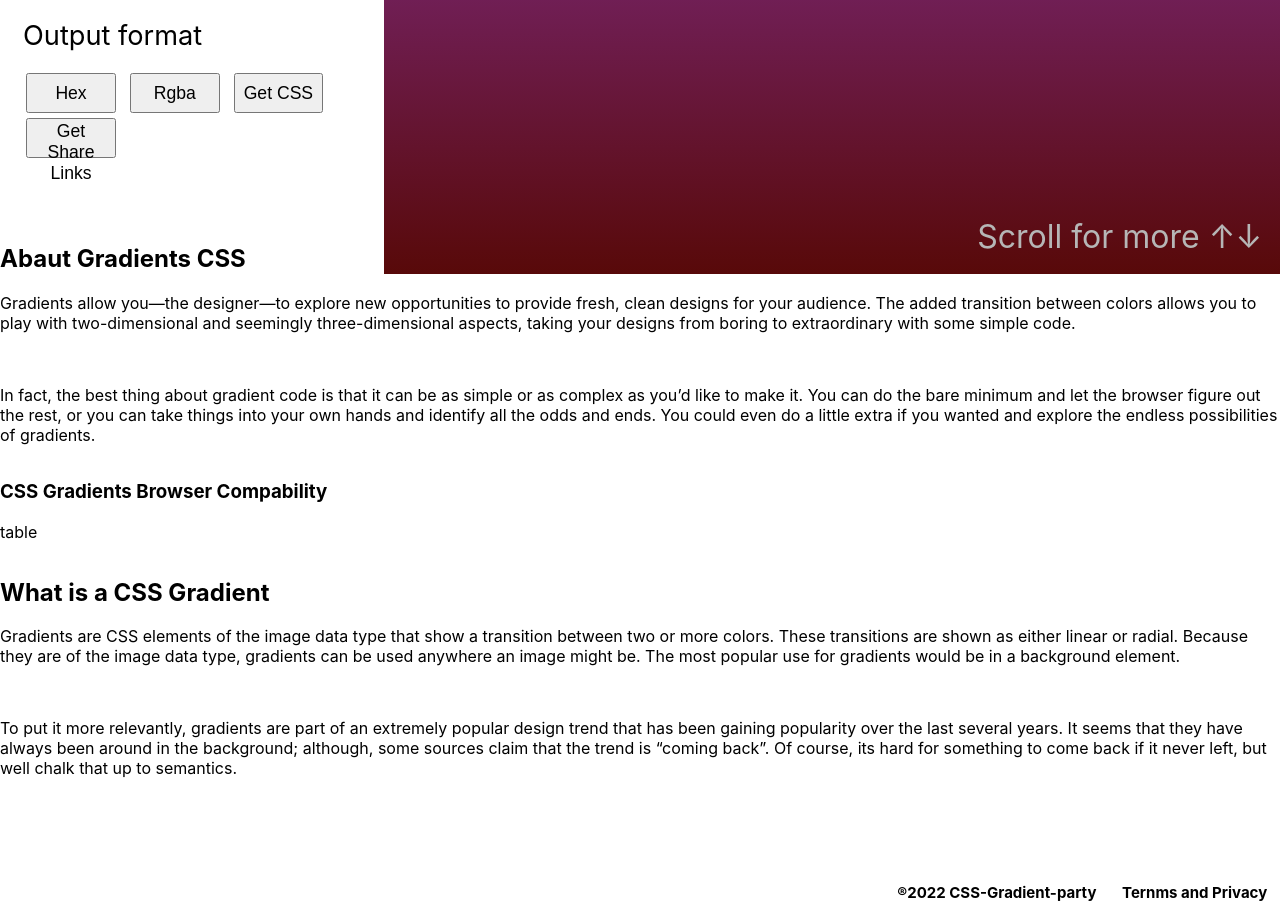
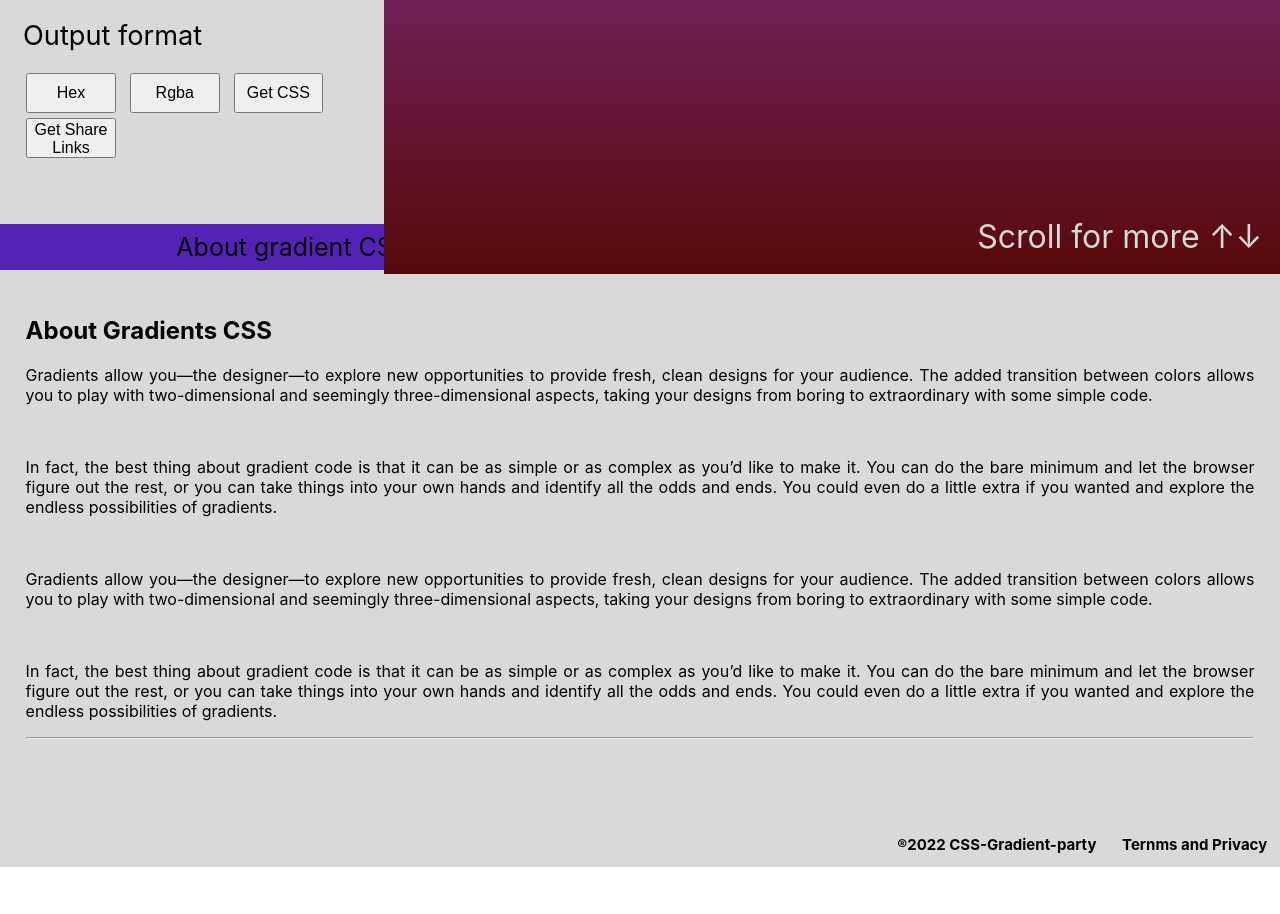
Before and after one commit to CarolinaCasas-zz/Gradient-party, a React (Create React App) app: page / in a window 1280 px wide. Shown: the part 526-1440 px from the top of the page. After the commit the page ends 1393 px from the top, so only its background shows below. Built offline with nearby package versions, Linux system fonts and the light colour scheme.

Commit message:
allRoutes

```diff
--- /dev/null
+++ b/src/ArticleComponents/AbaotCSS.js
@@ -0,0 +1,30 @@
+import "../SectionPage/infoSection.css"
+const AboutCSS = () => {
+
+    return (
+        <>
+        <section className="infoSection">
+            <h2>
+                About Gradients CSS
+            </h2>
+            <p>
+            Gradients allow you—the designer—to explore new opportunities to provide fresh, clean designs for your audience. The added transition between colors allows you to play with two-dimensional and seemingly three-dimensional aspects, taking your designs from boring to extraordinary with some simple code.
+            </p><br/>
+            <p>
+                In fact, the best thing about gradient code is that it can be as simple or as complex as you’d like to make it. You can do the bare minimum and let the browser figure out the rest, or you can take things into your own hands and identify all the odds and ends. You could even do a little extra if you wanted and explore the endless possibilities of gradients.
+            </p><br/>
+            <p>
+            Gradients allow you—the designer—to explore new opportunities to provide fresh, clean designs for your audience. The added transition between colors allows you to play with two-dimensional and seemingly three-dimensional aspects, taking your designs from boring to extraordinary with some simple code.
+            </p><br/>
+            <p>
+                In fact, the best thing about gradient code is that it can be as simple or as complex as you’d like to make it. You can do the bare minimum and let the browser figure out the rest, or you can take things into your own hands and identify all the odds and ends. You could even do a little extra if you wanted and explore the endless possibilities of gradients.
+            </p>
+            <hr/>
+        </section>
+        </>
+    )
+
+}
+
+
+export default AboutCSS;
--- a/src/ArticleComponents/AbautCSS.js
+++ /dev/null
@@ -1,23 +0,0 @@
-
-const AbautCSS = () => {
-
-    return (
-        <>
-        <section>
-            <h2>
-                Abaut Gradients CSS
-            </h2>
-            <p>
-            Gradients allow you—the designer—to explore new opportunities to provide fresh, clean designs for your audience. The added transition between colors allows you to play with two-dimensional and seemingly three-dimensional aspects, taking your designs from boring to extraordinary with some simple code.
-            </p><br/>
-            <p>
-                In fact, the best thing about gradient code is that it can be as simple or as complex as you’d like to make it. You can do the bare minimum and let the browser figure out the rest, or you can take things into your own hands and identify all the odds and ends. You could even do a little extra if you wanted and explore the endless possibilities of gradients.
-            </p>
-        </section>
-        </>
-    )
-
-}
-
-
-export default AbautCSS;
--- a/src/ArticleComponents/BrowserCompability.js
+++ b/src/ArticleComponents/BrowserCompability.js
@@ -2,13 +2,29 @@
 const BrowserCompability = () => {
 
     return (
-        <section>
-            <h1>
+        <section className="infoSection">
+            <h2>
                 CSS Gradients Browser Compability
-            </h1>
+            </h2>
             <p>
-                table
+                Gradients are CSS elements of the image data type that show a transition between two or more colors. These transitions are shown as either linear or radial. Because they are of the image data type, gradients can be used anywhere an image might be. The most popular use for gradients would be in a background element.
+            </p><br />
+            <p>
+                To put it more relevantly, gradients are part of an extremely popular design trend that has been gaining popularity over the last several years. It seems that they have always been around in the background; although, some sources claim that the trend is “coming back”. Of course, its hard for something to come back if it never left, but well chalk that up to semantics.
+            </p><br />
+            <p>
+                Gradients are CSS elements of the image data type that show a transition between two or more colors. These transitions are shown as either linear or radial. Because they are of the image data type, gradients can be used anywhere an image might be. The most popular use for gradients would be in a background element.
+            </p><br />
+            <p>
+                To put it more relevantly, gradients are part of an extremely popular design trend that has been gaining popularity over the last several years. It seems that they have always been around in the background; although, some sources claim that the trend is “coming back”. Of course, its hard for something to come back if it never left, but well chalk that up to semantics.
+            </p><br />
+            <p>
+                Gradients are CSS elements of the image data type that show a transition between two or more colors. These transitions are shown as either linear or radial. Because they are of the image data type, gradients can be used anywhere an image might be. The most popular use for gradients would be in a background element.
+            </p><br />
+            <p>
+                To put it more relevantly, gradients are part of an extremely popular design trend that has been gaining popularity over the last several years. It seems that they have always been around in the background; although, some sources claim that the trend is “coming back”. Of course, its hard for something to come back if it never left, but well chalk that up to semantics.
             </p>
+            <hr/>
         </section>
     )
 
--- a/src/ArticleComponents/WhatIsaGradient.js
+++ b/src/ArticleComponents/WhatIsaGradient.js
@@ -1,7 +1,7 @@
 const WhatIsaGradient = () => {
 
     return (
-        <section>
+        <section className="infoSection">
             <h2>
                 What is a CSS Gradient
             </h2>
@@ -10,7 +10,15 @@ const WhatIsaGradient = () => {
             </p><br />
             <p>
                 To put it more relevantly, gradients are part of an extremely popular design trend that has been gaining popularity over the last several years. It seems that they have always been around in the background; although, some sources claim that the trend is “coming back”. Of course, its hard for something to come back if it never left, but well chalk that up to semantics.
+            </p><br />
+            <p>
+                Gradients are CSS elements of the image data type that show a transition between two or more colors. These transitions are shown as either linear or radial. Because they are of the image data type, gradients can be used anywhere an image might be. The most popular use for gradients would be in a background element.
+            </p><br />
+            <p>
+                To put it more relevantly, gradients are part of an extremely popular design trend that has been gaining popularity over the last several years. It seems that they have always been around in the background; although, some sources claim that the trend is “coming back”. Of course, its hard for something to come back if it never left, but well chalk that up to semantics.
             </p>
+            <hr />
+
         </section>
     )
 
--- a/src/SectionPage/EditGradiantBar.css
+++ b/src/SectionPage/EditGradiantBar.css
@@ -38,7 +38,7 @@
 }
 
 .sampleColor_scrollMesagge{
-color: rgb(182, 182, 182);
+color: rgb(216, 216, 216);
 font-size: 200%;
 margin: 2%;
 }
@@ -49,6 +49,11 @@ button{
     margin-top: 2%;
     margin-bottom: 2%;
     font-size: 100%;
+}
+
+button:focus, form button:active{
+    background-color:#6300e4;
+    color: #fbfcfc;
 }
 
 
@@ -82,6 +87,6 @@ button{
         height: 5vh;
         margin-top: 2%;
         margin-bottom: 2%;
-        font-size: 110%;
+        font-size: 100%;
     }
   }
--- a/src/SectionPage/InfoSection.js
+++ b/src/SectionPage/InfoSection.js
@@ -1,22 +1,50 @@
-import AbautCSS from "../ArticleComponents/AbautCSS";
+import AboutCSS from "../ArticleComponents/AbaotCSS";
 import BrowserCompability from "../ArticleComponents/BrowserCompability";
 import WhatIsaGradient from "../ArticleComponents/WhatIsaGradient";
 import { useTheme } from "../context/ThemeProvider";
 import "./infoSection.css"
+import React from "react";
+import {
+  BrowserRouter,
+  Routes,
+  Route,
+  Link
+} from "react-router-dom";
 
 
 const InfoSection = () => {
     const{theme}= useTheme();
 
     return (
-        <main>
-            <article className="infoSection" style={{backgroundColor: theme.background, color: theme.textColor}}>
-                    <AbautCSS />
-                    <BrowserCompability />
-                   <WhatIsaGradient />
-            </article>
+
+        <BrowserRouter>
+          <nav className="navigation" style={{backgroundColor: theme.background, color: theme.textColor}}>
+            <ul>
+              <li>
+                <Link to="/">About gradient CSS</Link>
+              </li>
+              <li>
+                <Link to="/compability">Compability</Link>
+              </li>
+              <li>
+                <Link to="/WhatIs">What is a Gradient</Link>
+              </li>
+            </ul>
+          </nav>
+
+            <main>
+               <article className="infoArticle" style={{backgroundColor: theme.background, color: theme.textColor}}>
+          <Routes>
+            <Route path="/"exact element={<AboutCSS />}/>
+            <Route path="/compability" element={ <BrowserCompability /> }/>
+            <Route path="/whatIs" element={ <WhatIsaGradient />}/>
+          </Routes>
+              </article>
         </main>
-    )
+      </BrowserRouter>
+
+    );
+
 }
 
 export default InfoSection;
--- a/src/SectionPage/infoSection.css
+++ b/src/SectionPage/infoSection.css
@@ -1,12 +1,70 @@
-.infoSection{
+.infoArticle{
    display: flex;
    flex-direction: column;
 }
 
+.infoSection{
+   margin: 2% 2% 0% 2%;
 
+}
+
+P{
+   text-align: justify;
+}
+
+
+ul {
+   display: flex;
+   flex-direction: row;
+   justify-content: space-evenly;
+   list-style-type: none;
+   margin: 0;
+   padding: 0;
+   width: 100vw;
+   background-color: #5622b6;
+}
+li{
+   display: flex;
+}
+
+li a {
+  font-size: 20px;
+   display: block;
+   color: #000;
+   padding: 8px 0 8px 16px;
+   text-decoration: none;
+}
+
+li a:hover {
+   background-color: rgb(185, 62, 168);
+   color: rgb(255, 255, 255);
+}
 @media only screen and (min-width: 800px) {
-    .infoSection{
+    .infoArticle{
         width: 100vw;
         top: 100vh;
      }
+
+     .navigation{
+        display: flex;
+        flex-direction: row;
+     }
+
+     ul {
+      display: flex;
+      flex-direction: row;
+      list-style-type: none;
+      margin: 0;
+      padding: 0;
+      width: 100vw;
+      background-color: #5622b6;
+  }
+
+  li a {
+     font-size: 25px;
+      display: block;
+      color: #000;
+      padding: 8px 0 8px 16px;
+      text-decoration: none;
+  }
 }
--- a/src/context/ThemeProvider.js
+++ b/src/context/ThemeProvider.js
@@ -5,7 +5,7 @@ import moon from "../img/moon.png"
 
 const themes = {
     light: {
-        background: "white",
+        background: "#d9d9d9",
         textColor: "#000000",
         linkImg:moon,
     },
```
Also changed, not shown: src/Components/routes.js (added, +29 -0 lines).
